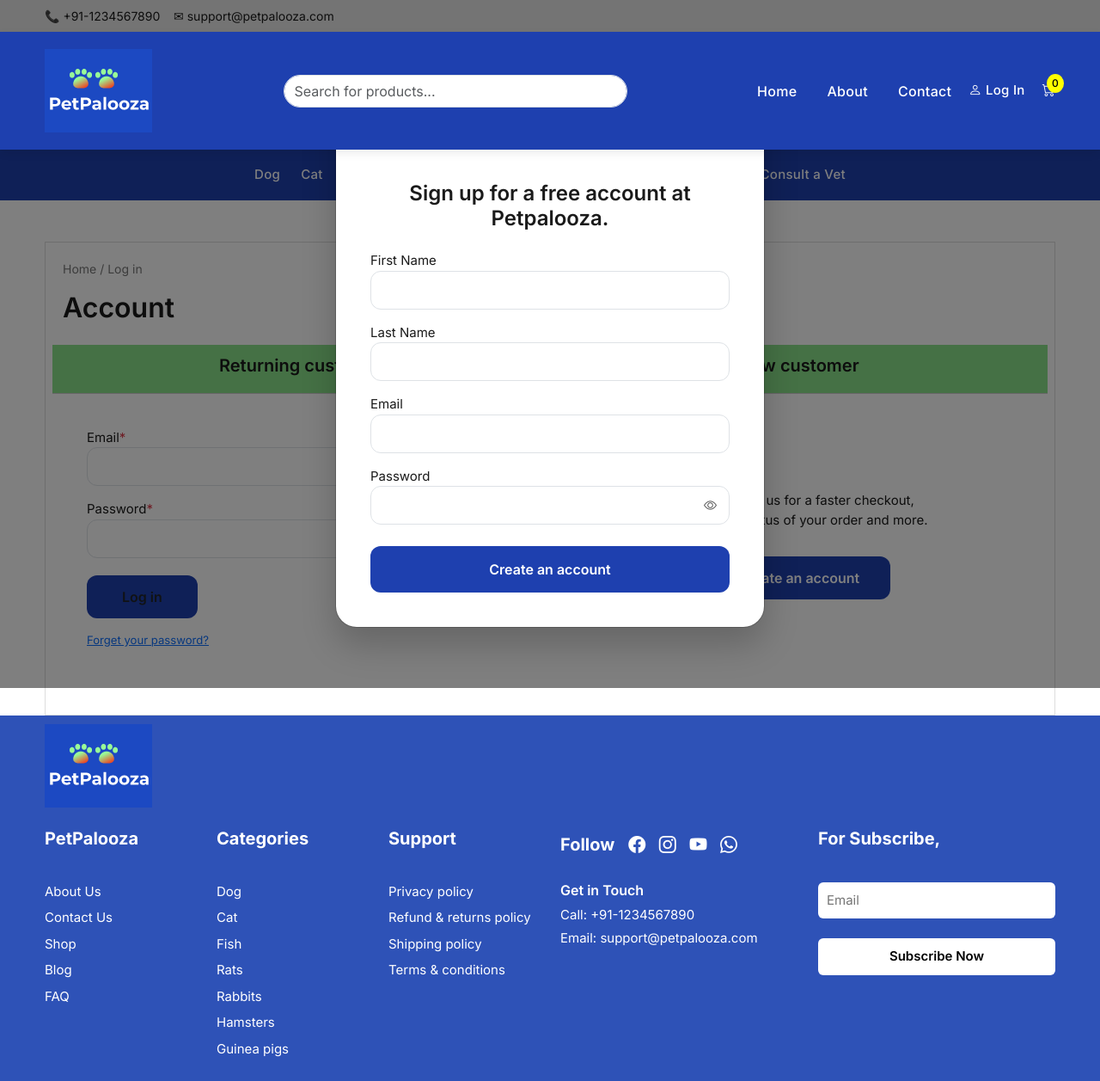
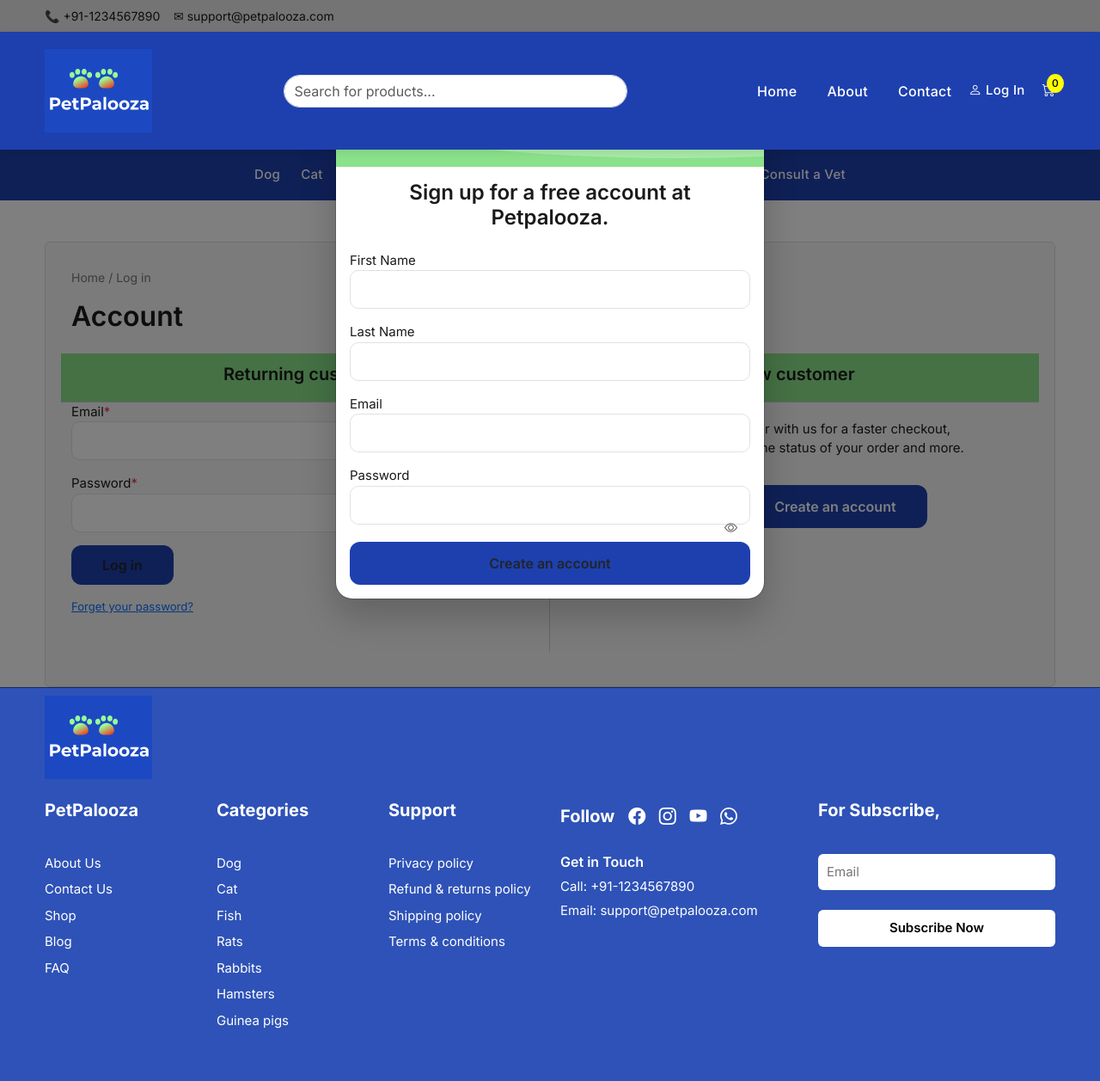
Before and after one commit to Anitha250792/PetPalooza, a Django app: page /login/ in a window 1280 px wide, after a click on "Create an account". Shown: the whole page at 86% size. After the commit the page ends 1196 px from the top, so only its background shows below. Run offline with Django 5.2, Linux system fonts and the light colour scheme.

Commit message:
ui design

```diff
--- a/accounts/templates/accounts/login.html
+++ b/accounts/templates/accounts/login.html
@@ -3,7 +3,7 @@
 
 {% block content %}
 
-<div class="container mt-5 account-section">
+<div class="account-section mt-5">
 
 <!-- Breadcrumb -->
 <div class="breadcrumb-section mb-3">
@@ -22,10 +22,10 @@
 </div>
 </div>
 
-<div class="row account-content">
+<div class="row account-content align-items-center">
 
 <!-- LOGIN -->
-<div class="col-md-6 login-box">
+<div class="col-md-5 login-box">
 
 <form method="POST">
 {% csrf_token %}
@@ -58,8 +58,21 @@ Forget your password?
 
 </div>
 
-<!-- REGISTER SIDE -->
-<div class="col-md-6 register-box">
+
+<!-- DIVIDER -->
+<div class="col-md-2 text-center divider-area">
+
+<div class="divider-line"></div>
+
+<span class="divider-text">Or</span>
+
+<div class="divider-line"></div>
+
+</div>
+
+
+<!-- REGISTER -->
+<div class="col-md-5 register-box">
 
 <p>
 Register with us for a faster checkout,<br>
--- a/static/css/style.css
+++ b/static/css/style.css
@@ -346,21 +346,22 @@ font-size:14px;
 }
 
 /* Green curved top */
-.register-top {
-    background: #8BE28B;
-    height: 80px;
-    position: relative;
+.register-top{
+background:#8BE28B;
+height:90px;
+position:relative;
+overflow:hidden;
 }
 
-.register-top::before {
-    content: "";
-    position: absolute;
-    width: 120%;
-    height: 150px;
-    background: #6edb6e;
-    border-radius: 50%;
-    top: -80px;
-    left: -10%;
+.register-top::before{
+content:"";
+position:absolute;
+width:200%;
+height:200px;
+background:rgba(255,255,255,0.25);
+border-radius:50%;
+top:-120px;
+left:-20%;
 }
 
 /* Close button */
@@ -1098,152 +1099,87 @@ transform:translateY(0);
 
 }
 
-/* ================= CART ICON ANIMATION ================= */
+/* LOGIN PAGE LAYOUT */
 
-@keyframes cartBounce{
-
-0%{transform:scale(1);}
-40%{transform:scale(1.3);}
-60%{transform:scale(0.9);}
-100%{transform:scale(1);}
-
+.account-section{
+background:#f7f7f7;
+padding:30px;
+border-radius:6px;
 }
 
-.cart-animate{
-animation:cartBounce 0.5s ease;
-}
-
-/* LOGIN PAGE */
-
-.login-box{
-padding:40px;
-}
-
-.register-box{
-display:flex;
-flex-direction:column;
-justify-content:center;
-align-items:center;
-text-align:center;
-padding:40px;
-}
+/* login box */
 
 .login-box input{
 height:45px;
-border-radius:12px;
+border-radius:10px;
 }
 
+/* button */
+
 .login-btn{
-margin-top:20px;
 background:#1e40af;
+padding:10px 35px;
 border-radius:12px;
-padding:12px 40px;
-font-weight:600;
+margin-top:15px;
+}
+
+/* divider */
+
+.divider-area{
+display:flex;
+flex-direction:column;
+align-items:center;
+justify-content:center;
+}
+
+.divider-line{
+width:1px;
+height:120px;
+background:#ccc;
+}
+
+.divider-text{
+margin:10px 0;
+font-size:14px;
+color:#555;
+}
+
+/* register side */
+
+.register-box{
+text-align:center;
+padding:20px;
 }
 
 .register-btn{
 background:#1e40af;
+padding:12px 35px;
+border-radius:12px;
 color:white;
-border-radius:12px;
-padding:12px 35px;
 margin-top:15px;
 }
 
-/* DIVIDER */
-
-.register-side{
-border-left:1px solid #ccc;
-}
-
-/* REGISTER MODAL */
+/* modal style */
 
 .register-modal{
-border-radius:25px;
+border-radius:20px;
 overflow:hidden;
 box-shadow:0 20px 40px rgba(0,0,0,0.2);
 }
 
-/* TOP DECORATION */
-
-.register-top{
-height:100px;
-background:#8BE28B;
-position:relative;
+.register-body input{
+height:45px;
+border-radius:10px;
 }
 
-.register-top::before{
-content:"";
-position:absolute;
-width:120%;
-height:180px;
-background:#6edb6e;
-border-radius:50%;
-top:-90px;
-left:-10%;
+.register-submit{
+background:#1e40af;
+padding:12px;
+border-radius:12px;
+width:100%;
+margin-top:20px;
 }
 
-/* CLOSE BUTTON */
-
-.close-icon{
-position:absolute;
-right:20px;
-top:20px;
-border:none;
-background:white;
-width:40px;
-height:40px;
-border-radius:50%;
-font-size:18px;
+.modal-dialog{
+max-width:500px;
 }
-
-/* MODAL BODY */
-
-.register-body{
-padding:40px;
-}
-
-.register-body input{
-height:45px;
-border-radius:12px;
-}
-
-/* SUBMIT BUTTON */
-
-.register-submit{
-margin-top:25px;
-background:#1e40af;
-color:white;
-padding:14px;
-border-radius:12px;
-width:100%;
-font-weight:600;
-}
-
-/* PASSWORD ICON */
-
-.toggle-password{
-position:absolute;
-right:15px;
-top:12px;
-cursor:pointer;
-}
-
-/* MOBILE */
-
-@media (max-width:768px){
-
-.account-content{
-flex-direction:column;
-}
-
-.register-side{
-border-left:none;
-border-top:1px solid #ddd;
-}
-
-.login-box,
-.register-box{
-padding:25px;
-}
-
-}
```
